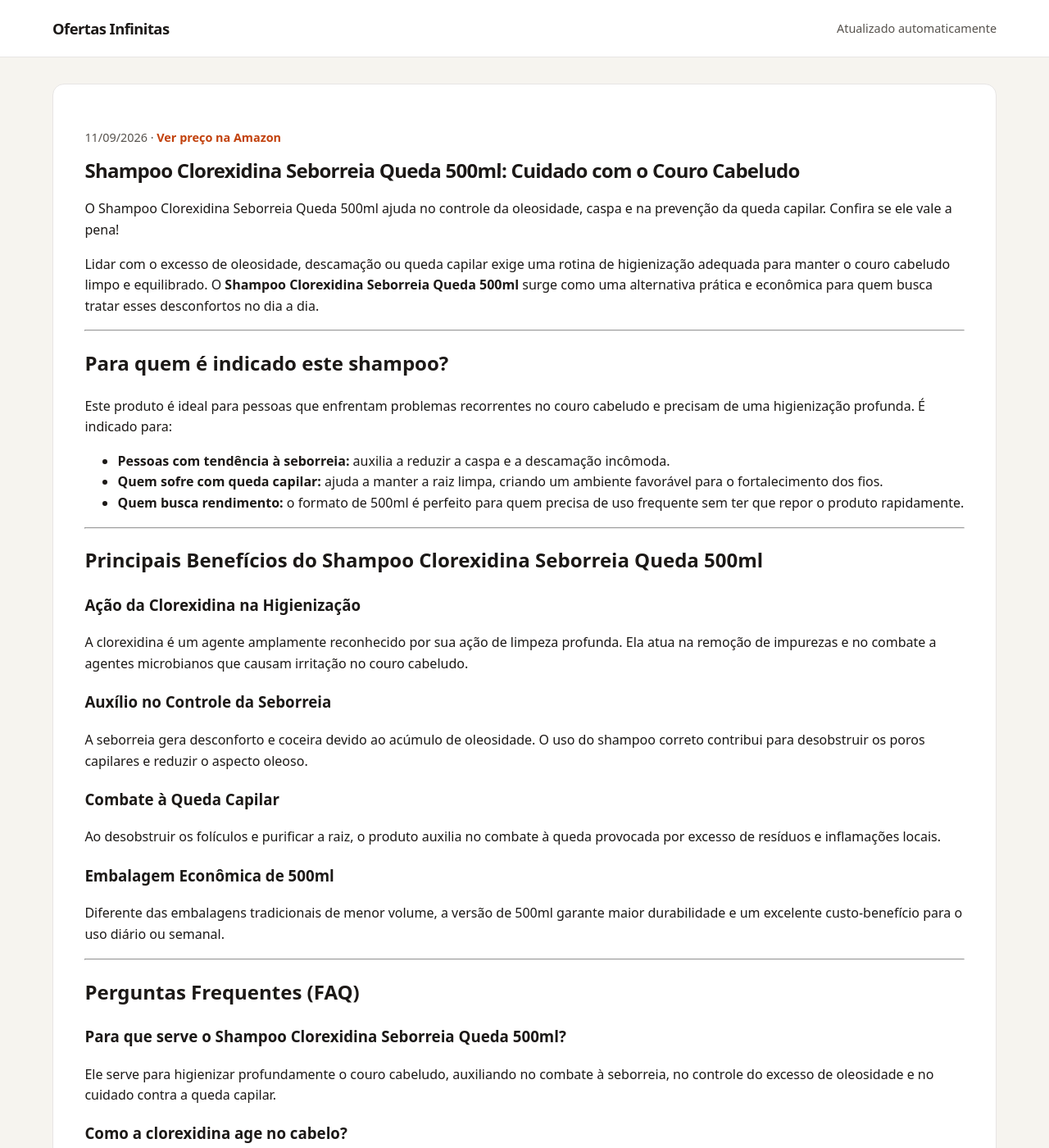
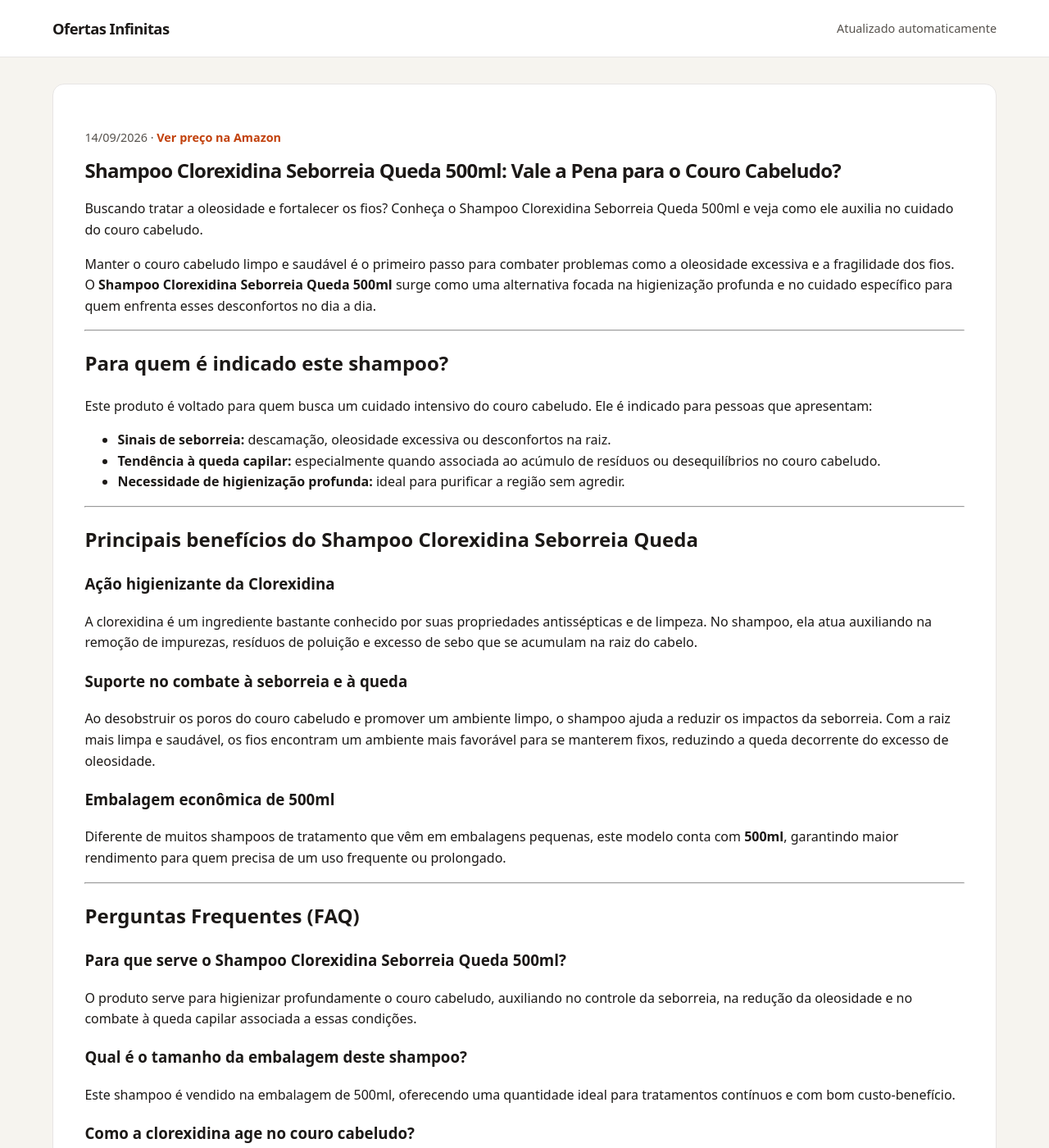
Before and after one commit to Monuver/afiliado, a Jekyll site: the page built from _posts/2026-08-19-shampoo-clorexidina-seborreia-queda-500ml-b09l9qkmd1.md, in a window 1280 px wide and 1400 px high. Shown: the whole window at 82% size. Built offline with Jekyll 4.4.1, drawn with Linux system fonts in a browser that asks for light colours; some of the changed text lies outside the part shown.

Commit message:
chore: novas ofertas geradas automaticamente

```diff
--- a/_posts/2026-08-19-shampoo-clorexidina-seborreia-queda-500ml-b09l9qkmd1.md
+++ b/_posts/2026-08-19-shampoo-clorexidina-seborreia-queda-500ml-b09l9qkmd1.md
@@ -1,8 +1,8 @@
 ---
 layout: post
-title: 'Shampoo Clorexidina Seborreia Queda 500ml: Cuidado com o Couro Cabeludo'
-description: O Shampoo Clorexidina Seborreia Queda 500ml ajuda no controle da oleosidade, caspa e na prevenção da queda capilar. Confira se ele vale a pena!
-date: 2026-09-11 09:45:29 -0300
+title: 'Shampoo Clorexidina Seborreia Queda 500ml: Vale a Pena para o Couro Cabeludo?'
+description: Buscando tratar a oleosidade e fortalecer os fios? Conheça o Shampoo Clorexidina Seborreia Queda 500ml e veja como ele auxilia no cuidado do couro...
+date: 2026-09-14 11:47:58 -0300
 categories:
 - ofertas
 image: ''
@@ -10,55 +10,52 @@ preco: Ver preço na Amazon
 affiliate_url: https://amzn.to/4qzhrZ9
 ---
 
-# Shampoo Clorexidina Seborreia Queda 500ml: Cuidado com o Couro Cabeludo
+# Shampoo Clorexidina Seborreia Queda 500ml: Vale a Pena para o Couro Cabeludo?
 
-O Shampoo Clorexidina Seborreia Queda 500ml ajuda no controle da oleosidade, caspa e na prevenção da queda capilar. Confira se ele vale a pena!
+Buscando tratar a oleosidade e fortalecer os fios? Conheça o Shampoo Clorexidina Seborreia Queda 500ml e veja como ele auxilia no cuidado do couro cabeludo.
 
-Lidar com o excesso de oleosidade, descamação ou queda capilar exige uma rotina de higienização adequada para manter o couro cabeludo limpo e equilibrado. O **Shampoo Clorexidina Seborreia Queda 500ml** surge como uma alternativa prática e econômica para quem busca tratar esses desconfortos no dia a dia.
+Manter o couro cabeludo limpo e saudável é o primeiro passo para combater problemas como a oleosidade excessiva e a fragilidade dos fios. O **Shampoo Clorexidina Seborreia Queda 500ml** surge como uma alternativa focada na higienização profunda e no cuidado específico para quem enfrenta esses desconfortos no dia a dia.
 
 ---
 
 ## Para quem é indicado este shampoo?
 
-Este produto é ideal para pessoas que enfrentam problemas recorrentes no couro cabeludo e precisam de uma higienização profunda. É indicado para:
+Este produto é voltado para quem busca um cuidado intensivo do couro cabeludo. Ele é indicado para pessoas que apresentam:
 
-* **Pessoas com tendência à seborreia:** auxilia a reduzir a caspa e a descamação incômoda.
-* **Quem sofre com queda capilar:** ajuda a manter a raiz limpa, criando um ambiente favorável para o fortalecimento dos fios.
-* **Quem busca rendimento:** o formato de 500ml é perfeito para quem precisa de uso frequente sem ter que repor o produto rapidamente.
+*   **Sinais de seborreia:** descamação, oleosidade excessiva ou desconfortos na raiz.
+*   **Tendência à queda capilar:** especialmente quando associada ao acúmulo de resíduos ou desequilíbrios no couro cabeludo.
+*   **Necessidade de higienização profunda:** ideal para purificar a região sem agredir.
 
 ---
 
-## Principais Benefícios do Shampoo Clorexidina Seborreia Queda 500ml
+## Principais benefícios do Shampoo Clorexidina Seborreia Queda
 
-### Ação da Clorexidina na Higienização
-A clorexidina é um agente amplamente reconhecido por sua ação de limpeza profunda. Ela atua na remoção de impurezas e no combate a agentes microbianos que causam irritação no couro cabeludo.
+### Ação higienizante da Clorexidina
+A clorexidina é um ingrediente bastante conhecido por suas propriedades antissépticas e de limpeza. No shampoo, ela atua auxiliando na remoção de impurezas, resíduos de poluição e excesso de sebo que se acumulam na raiz do cabelo.
 
-### Auxílio no Controle da Seborreia
-A seborreia gera desconforto e coceira devido ao acúmulo de oleosidade. O uso do shampoo correto contribui para desobstruir os poros capilares e reduzir o aspecto oleoso.
+### Suporte no combate à seborreia e à queda
+Ao desobstruir os poros do couro cabeludo e promover um ambiente limpo, o shampoo ajuda a reduzir os impactos da seborreia. Com a raiz mais limpa e saudável, os fios encontram um ambiente mais favorável para se manterem fixos, reduzindo a queda decorrente do excesso de oleosidade.
 
-### Combate à Queda Capilar
-Ao desobstruir os folículos e purificar a raiz, o produto auxilia no combate à queda provocada por excesso de resíduos e inflamações locais.
-
-### Embalagem Econômica de 500ml
-Diferente das embalagens tradicionais de menor volume, a versão de 500ml garante maior durabilidade e um excelente custo-benefício para o uso diário ou semanal.
+### Embalagem econômica de 500ml
+Diferente de muitos shampoos de tratamento que vêm em embalagens pequenas, este modelo conta com **500ml**, garantindo maior rendimento para quem precisa de um uso frequente ou prolongado.
 
 ---
 
 ## Perguntas Frequentes (FAQ)
 
 ### Para que serve o Shampoo Clorexidina Seborreia Queda 500ml?
-Ele serve para higienizar profundamente o couro cabeludo, auxiliando no combate à seborreia, no controle do excesso de oleosidade e no cuidado contra a queda capilar.
+O produto serve para higienizar profundamente o couro cabeludo, auxiliando no controle da seborreia, na redução da oleosidade e no combate à queda capilar associada a essas condições.
 
-### Como a clorexidina age no cabelo?
-A clorexidina atua limpando os poros do couro cabeludo e eliminando impurezas que alimentam a seborreia, promovendo uma sensação de limpeza e frescor.
+### Qual é o tamanho da embalagem deste shampoo?
+Este shampoo é vendido na embalagem de 500ml, oferecendo uma quantidade ideal para tratamentos contínuos e com bom custo-benefício.
 
-### O produto substitui uma consulta dermatológica?
-Não. Este shampoo atua como um cuidado higienizador para o couro cabeludo. Para diagnósticos e tratamentos específicos de alopécia ou dermatite severa, consulte sempre um dermatologista.
+### Como a clorexidina age no couro cabeludo?
+A clorexidina possui ação purificante e antisséptica, limpando o couro cabeludo de forma eficaz e eliminando o excesso de resíduos e agentes causadores de descamação.
 
 ---
 
-## Garanta o seu Shampoo Clorexidina 500ml
+## Como garantir o seu Shampoo Clorexidina 500ml
 
-Se você busca uma solução eficiente para higienizar a raiz e manter a saúde dos seus cabelos em dia, vale a pena conferir as condições disponíveis na Amazon.
+Se você procura uma solução prática e em formato econômico para cuidar da saúde do seu couro cabeludo, vale a pena conferir a disponibilidade do produto nas lojas parceiras.
 
 [Confira o preço atualizado na Amazon](https://amzn.to/4qzhrZ9)
```
Also changed, not shown: _posts/2026-08-18-cafeteira-italiana-expresso-aluminio-xicaras-b08b79hyvc.md (+19 -25 lines), _posts/2026-08-18-hastes-flexiveis-cotonete-bebe-bastonetes-bellacotton-caixa-b0cx9wkp1b.md (+19 -20 lines), _posts/2026-08-19-cadeira-escritorio-presidente-duoffice-du500a-b09vnbcfdj.md (+24 -26 lines).
